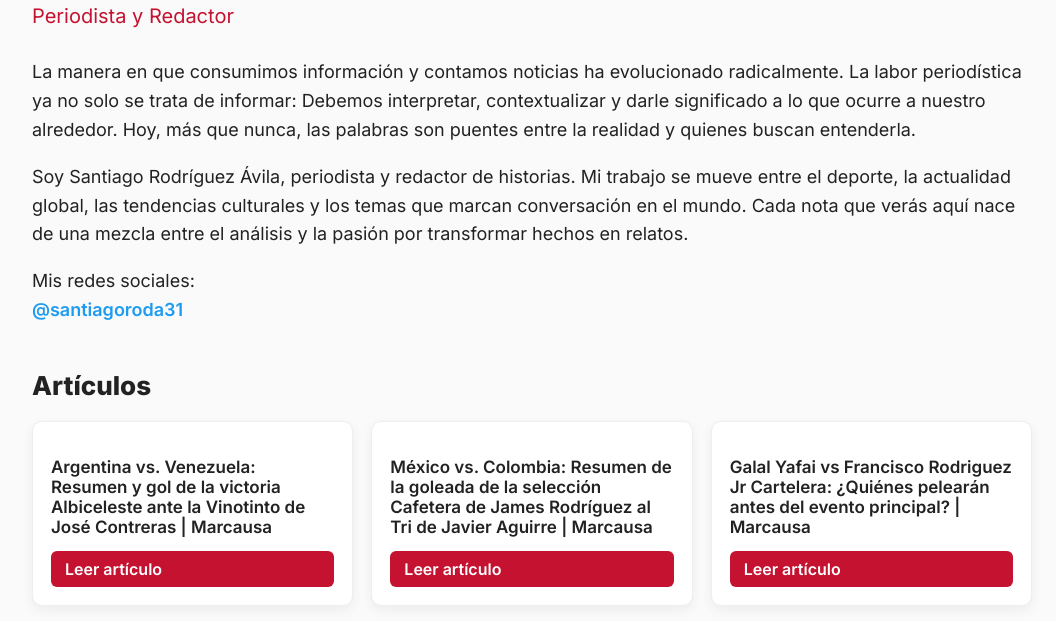
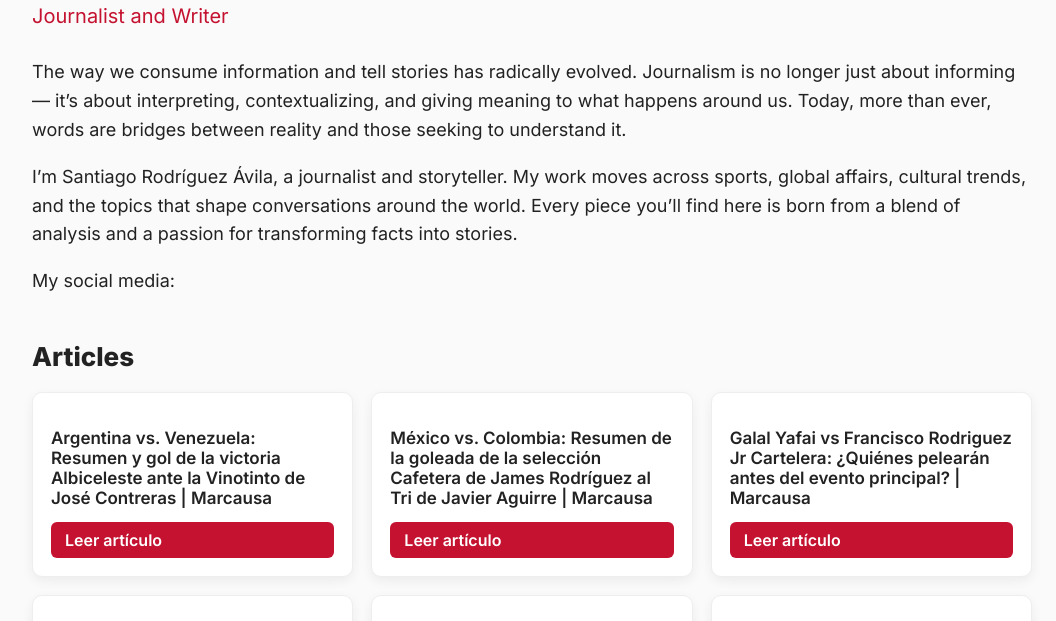
Before and after one commit to santiagoroda31/santiagoroda31.github.io, a plain HTML site: page index.html in a window 1280 px wide. Shown: the part 113-734 px from the top of the page, without its empty margins (108-1164 px from the left). Drawn offline with Linux system fonts and the light colour scheme.

Commit message:
Update index.html

```diff
--- a/index.html
+++ b/index.html
@@ -3,7 +3,7 @@
 <head>
 <meta charset="UTF-8">
 <meta name="viewport" content="width=device-width, initial-scale=1.0">
-<title>Portafolio – Santiago Rodríguez Ávila</title>
+<title>Portfolio – Santiago Rodríguez Ávila</title>
 
 <link href="https://fonts.googleapis.com/css2?family=Inter:wght@300;400;600;800&display=swap" rel="stylesheet">
 
@@ -100,23 +100,22 @@ a.social:hover {
 <div class="container">
 
 <h1>Santiago Rodríguez Ávila</h1>
-<div class="subtitle">Periodista y Redactor</div>
+<div class="subtitle">Journalist and Writer</div>
 
 <p>
-La manera en que consumimos información y contamos noticias ha evolucionado radicalmente. La labor periodística ya no solo se trata de informar: Debemos interpretar, contextualizar y darle significado a lo que ocurre a nuestro alrededor. Hoy, más que nunca, las palabras son puentes entre la realidad y quienes buscan entenderla.
+The way we consume information and tell stories has radically evolved. Journalism is no longer just about informing — it’s about interpreting, contextualizing, and giving meaning to what happens around us. Today, more than ever, words are bridges between reality and those seeking to understand it.
 </p>
 
 <p>
-Soy Santiago Rodríguez Ávila, periodista y redactor de historias. Mi trabajo se mueve entre el deporte, la actualidad global, las tendencias culturales y los temas que marcan conversación en el mundo. Cada nota que verás aquí nace de una mezcla entre el análisis y la pasión por transformar hechos en relatos.
+I’m Santiago Rodríguez Ávila, a journalist and storyteller. My work moves across sports, global affairs, cultural trends, and the topics that shape conversations around the world. Every piece you’ll find here is born from a blend of analysis and a passion for transforming facts into stories.
 </p>
 
 <p>
-Mis redes sociales:
+My social media:
 <br>
-<a href="https://x.com/santiagoroda31?s=21&t=X406l1Mvj2YytUJMtDrUCw" target="_blank" class="social">@santiagoroda31</a>
 </p>
 
-<div class="section-title">Artículos</div>
+<div class="section-title">Articles</div>
 
 <div id="articles" class="grid"></div>
 <div id="loader" class="loader">Cargando artículos...</div>
```
